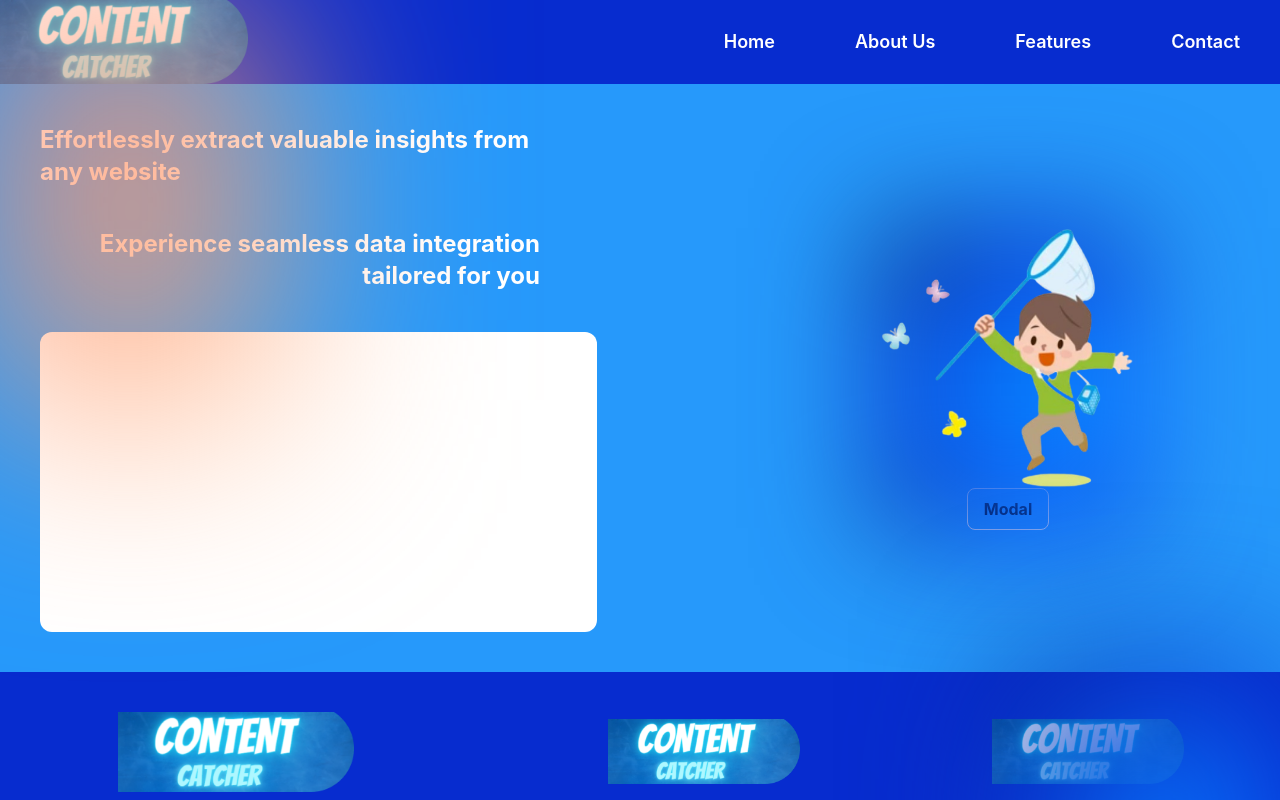
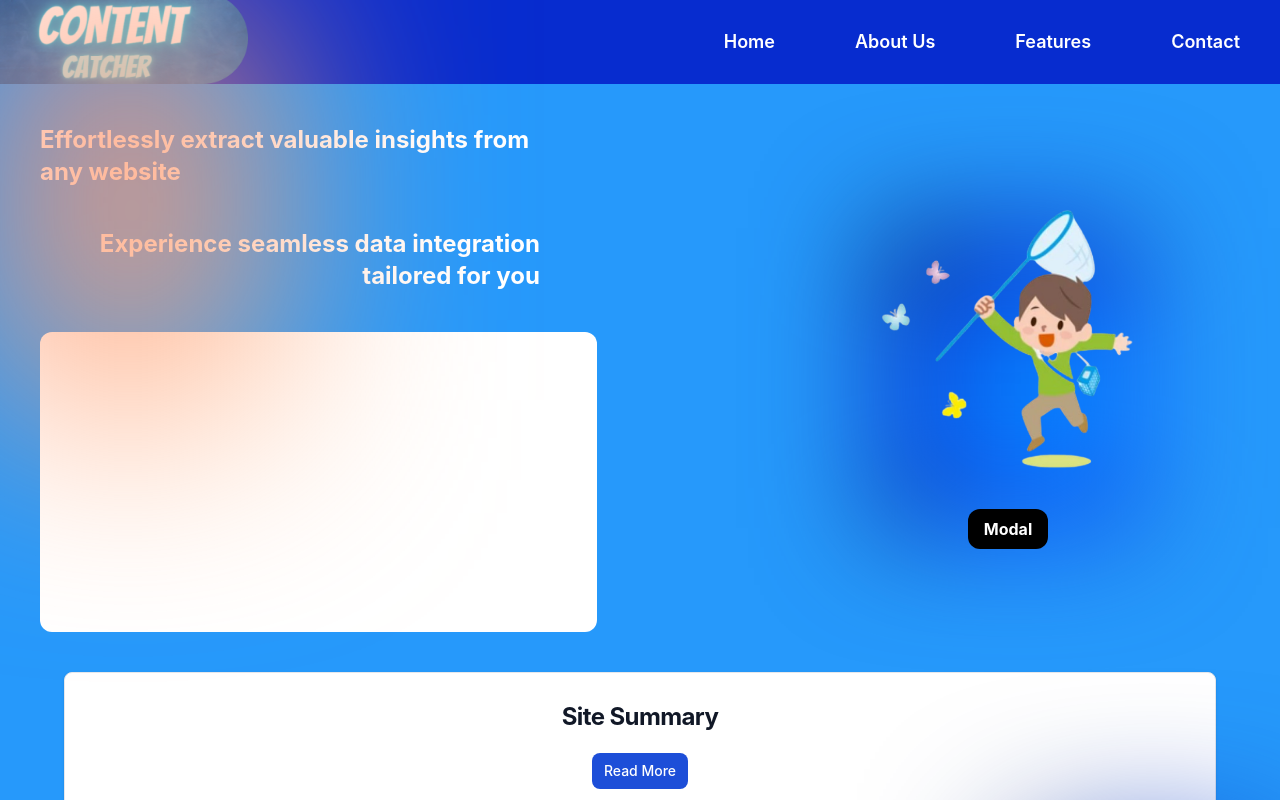
Before and after one commit to mobtomc/brev, a React (Create React App) app in the folder client/: page / in a window 1280 px wide. Shown: the top 800 px of the page. Built offline with nearby package versions, Linux system fonts and the light colour scheme; no server answers.

Commit message:
summarizing in frontend done

```diff
--- a/client/src/App.js
+++ b/client/src/App.js
@@ -2,13 +2,13 @@ import "./App.css";
 import Navbar from "./Components/Navbar.jsx";
 import Hero from "./Components/Hero.jsx";
 import Footer from "./Components/Footer.jsx";
-import UserContextProvider from "./context/UserContextProvider.jsx"
+import UserContextProvider from "./context/UserContextProvider.jsx";
 import Summarize from "./Components/Summarize.jsx";
 
 function App() {
   return (
     <UserContextProvider>
-    <div className="App">
+      <div className="App bg-[#2699fb]">
         <Navbar />
         <div className="gradient-overlay top-left blur-[120px]"></div>
 
--- a/client/src/Components/Hero.jsx
+++ b/client/src/Components/Hero.jsx
@@ -14,10 +14,12 @@ export default function Hero() {
                 </div>
             </div>
         </div>
-        <div className='flex flex-col justify-center items-center md:w-[40%]'>
+        <div className='flex flex-col justify-center items-center md:w-[40%] gap-5'>
             <div className="grad2 w-[20%] h-[300px] blur-[60px] absolute flex justify-end items-end"></div>
             <img src={HeroBg} alt="" className='md:w-[60%] relative z-[5]' />
-            <Modal/>
+            <div className='mt-5'>
+              <Modal/>
+            </div>
         </div>
 
     </div>
--- a/client/src/Components/Modal.jsx
+++ b/client/src/Components/Modal.jsx
@@ -1,11 +1,12 @@
-import React, { useState,useContext } from "react";
+import React, { useState, useContext } from "react";
 import UserContext from "../context/UserContext";
 import axios from "axios";
 
 const Modal = () => {
   const [isOpen, setIsOpen] = useState(false);
 
-  const {setScrapping,scrapping,summary,setSummary}=useContext(UserContext);
+  const { setScrapping, scrapping, summary, setSummary } =
+    useContext(UserContext);
   const togglePopup = () => {
     setIsOpen(!isOpen);
   };
@@ -16,9 +17,12 @@ const Modal = () => {
     try {
       // Send the website link to the backend
       // const response = await axios.post("http://localhost:8080/api/scrapping", {
-      const response = await axios.post(process.env.REACT_APP_BACKENDURI+"/api/scrapping", {
+      const response = await axios.post(
+        process.env.REACT_APP_BACKENDURI + "/api/scrapping",
+        {
           websiteLink,
-      });
+        }
+      );
 
       // Handle the response as needed
       console.log(response?.data?.text?.fullText);
@@ -27,15 +31,17 @@ const Modal = () => {
       // console.log("response2")
       // console.log(response2)
       // setSummary(response2?.data);
-
     } catch (error) {
       console.error("Error sending data to the backend", error);
     }
   };
 
   return (
-    <div className="">
-      <button onClick={togglePopup} className="px-4 py-2 border rounded-lg">
+    <div className="z-[5] relative">
+      <button
+        onClick={togglePopup}
+        className="px-4 py-2 rounded-xl text-white hover:text-black bg-black hover:bg-white"
+      >
         Modal
       </button>
       {isOpen && (
@@ -45,24 +51,22 @@ const Modal = () => {
               Enter Site URL
             </h2>
             {/* <input type="text" placeholder="Enter URL" className="text-white h-[40px] border-white w-[60%] bg-[#070708] rounded-full px-4" /> */}
-            <div>
-              <label>
-                Website Link:
             <input
               type="text"
               value={websiteLink}
+              placeholder="Enter URL"
               onChange={(e) => setWebsiteLink(e.target.value)}
+              className="text-white h-[40px] border-white w-[60%] bg-[#070708] rounded-full px-4"
             />
-              </label>
-              <button onClick={handleClick}>Send to Backend</button>
-            </div>
+            {/* <button onClick={handleClick}>Send to Backend</button> */}
             <div className="flex gap-4">
-              <button
+              {/* <button
                 onClick={togglePopup}
                 className="mt-6 bg-white hover:bg-black text-black hover:text-white font-bold py-2 px-4 rounded-2xl"
               >
                 Publish
-              </button>
+              </button> */}
+              <button onClick={handleClick} className="mt-6 bg-white hover:bg-black text-black hover:text-white font-bold py-2 px-4 rounded-2xl">Send to Backend</button>
               <button
                 onClick={togglePopup}
                 className="mt-6 bg-white hover:bg-black text-black hover:text-white font-bold py-2 px-4 rounded-2xl"
--- a/client/src/Components/Summarize.jsx
+++ b/client/src/Components/Summarize.jsx
@@ -1,34 +1,58 @@
-import React, { useContext ,useEffect} from 'react'
-import UserContext from '../context/UserContext'
-import axios from 'axios';
+import React, { useContext, useEffect, useState } from "react";
+import UserContext from "../context/UserContext";
+import axios from "axios";
 
 export default function Summarize() {
-    const { scrapping ,summary,setSummary} = useContext(UserContext);
+
+    const [isOpen, setIsOpen] = useState(false);
+
+  const { scrapping, summary, setSummary } = useContext(UserContext);
   useEffect(() => {
     const fetchData = async () => {
       try {
-                const text="In the bustling cityscape, where skyscrapers touch the clouds and neon lights paint the night, a sense of constant movement engulfs the urban dwellers. Amidst the chaos, a quaint café emerges as an oasis. Its walls adorned with local art, the aroma of freshly ground coffee permeates the air. Patrons engage in animated conversations, exchanging stories and laughter. The barista, a wizard of the espresso machine, crafts intricate latte art. Outside, a gentle rain begins to fall, creating a soothing melody. In this haven, time seems to slow, allowing a respite from the relentless pace of city life."
-                const response = await axios.post(process.env.REACT_APP_BACKENDURI+"/api/summary", {
-                    scrapping
-                });
-                console.log("effect called")
+        const text =
+          "In the bustling cityscape, where skyscrapers touch the clouds and neon lights paint the night, a sense of constant movement engulfs the urban dwellers. Amidst the chaos, a quaint café emerges as an oasis. Its walls adorned with local art, the aroma of freshly ground coffee permeates the air. Patrons engage in animated conversations, exchanging stories and laughter. The barista, a wizard of the espresso machine, crafts intricate latte art. Outside, a gentle rain begins to fall, creating a soothing melody. In this haven, time seems to slow, allowing a respite from the relentless pace of city life.";
+        const response = await axios.post(
+          process.env.REACT_APP_BACKENDURI + "/api/summary",
+          {
+            scrapping,
+          }
+        );
+        console.log("effect called");
 
         // Handle the response data
         console.log(response.data);
-                setSummary(response.data)
+        setSummary(response.data);
       } catch (error) {
         // Handle errors
-                console.error('Error fetching data:', error);
+        console.error("Error fetching data:", error);
       }
     };
     fetchData();
   }, [scrapping]);
 
   return (
-        <div>
-            {console.log("scrapping?.summary")}
-            {console.log(summary?.summary)}
+    <div className=" w-full flex flex-col justify-center items-center mb-10 ">
+      <div class="w-[90%] p-2  bg-white border border-gray-200 rounded-lg shadow dark:bg-gray-800 dark:border-gray-700">
+        <div class="p-5 flex flex-col justify-center items-center">
+            <h5 class="text-center mb-2 text-2xl font-bold tracking-tight text-gray-900 dark:text-white">
+              Site Summary
+            </h5>
+          <p class={`w-[90%] text-justify mb-3 font-normal text-gray-700 dark:text-gray-400 ${isOpen ? "line-clamp-none" : "line-clamp-5"}`}>
             {summary?.summary}
+          </p>
+          <div className="flex justify-center">
+            <button
+              class="inline-flex items-center px-3 py-2 text-sm font-medium text-center text-white bg-blue-700 rounded-lg hover:bg-blue-800 focus:ring-4 focus:outline-none focus:ring-blue-300 dark:bg-blue-600 dark:hover:bg-blue-700 dark:focus:ring-blue-800"
+              onClick={()=>setIsOpen(!isOpen)}
+            >
+              {isOpen ? "Read Less" : "Read More"}
+            </button>
           </div>
-    )
+        </div>
+      </div>
+      {/* {console.log("scrapping?.summary")} */}
+      {/* {console.log(summary?.summary)} */}
+    </div>
+  );
 }
```
Lines whose indentation alone changed are shown as unchanged.
